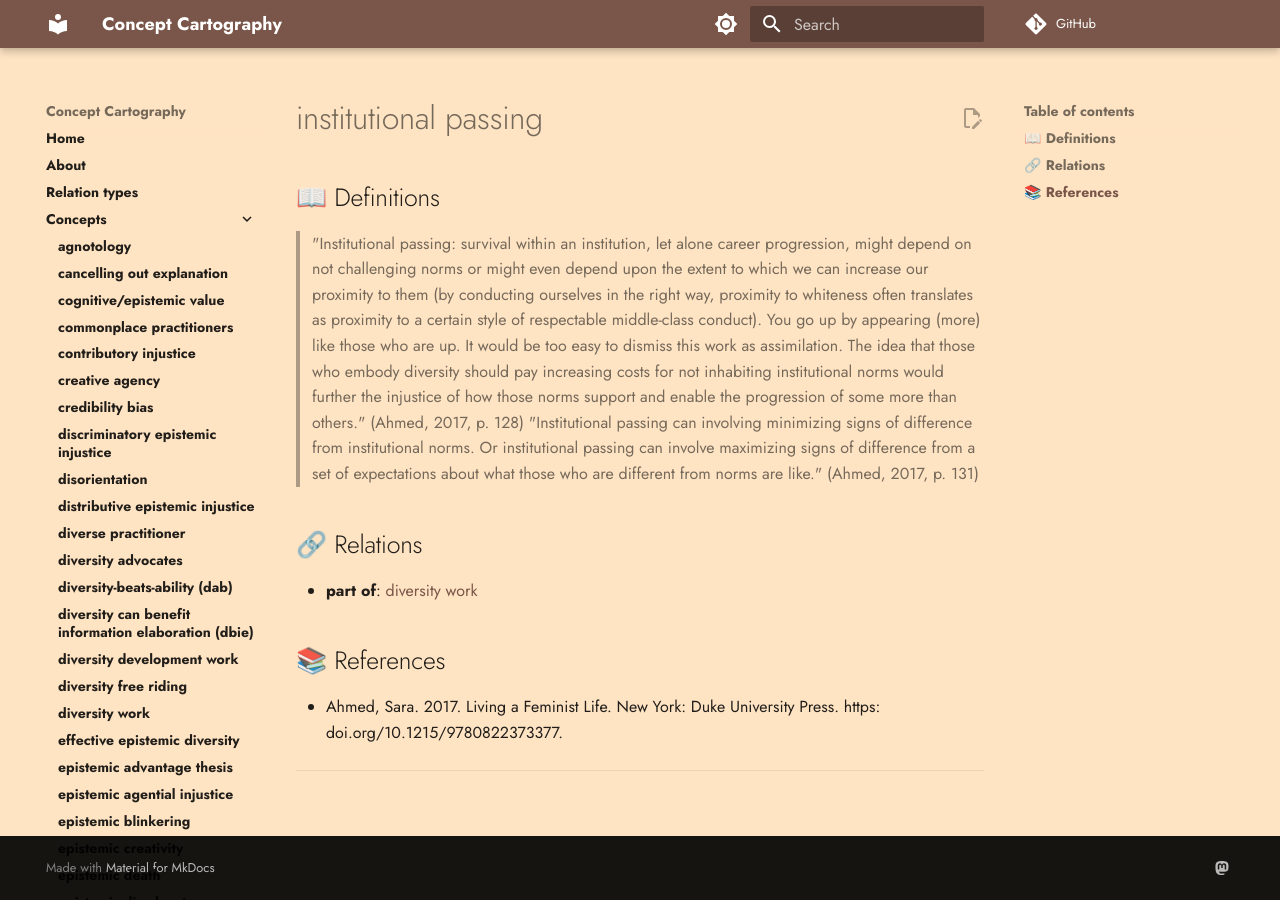
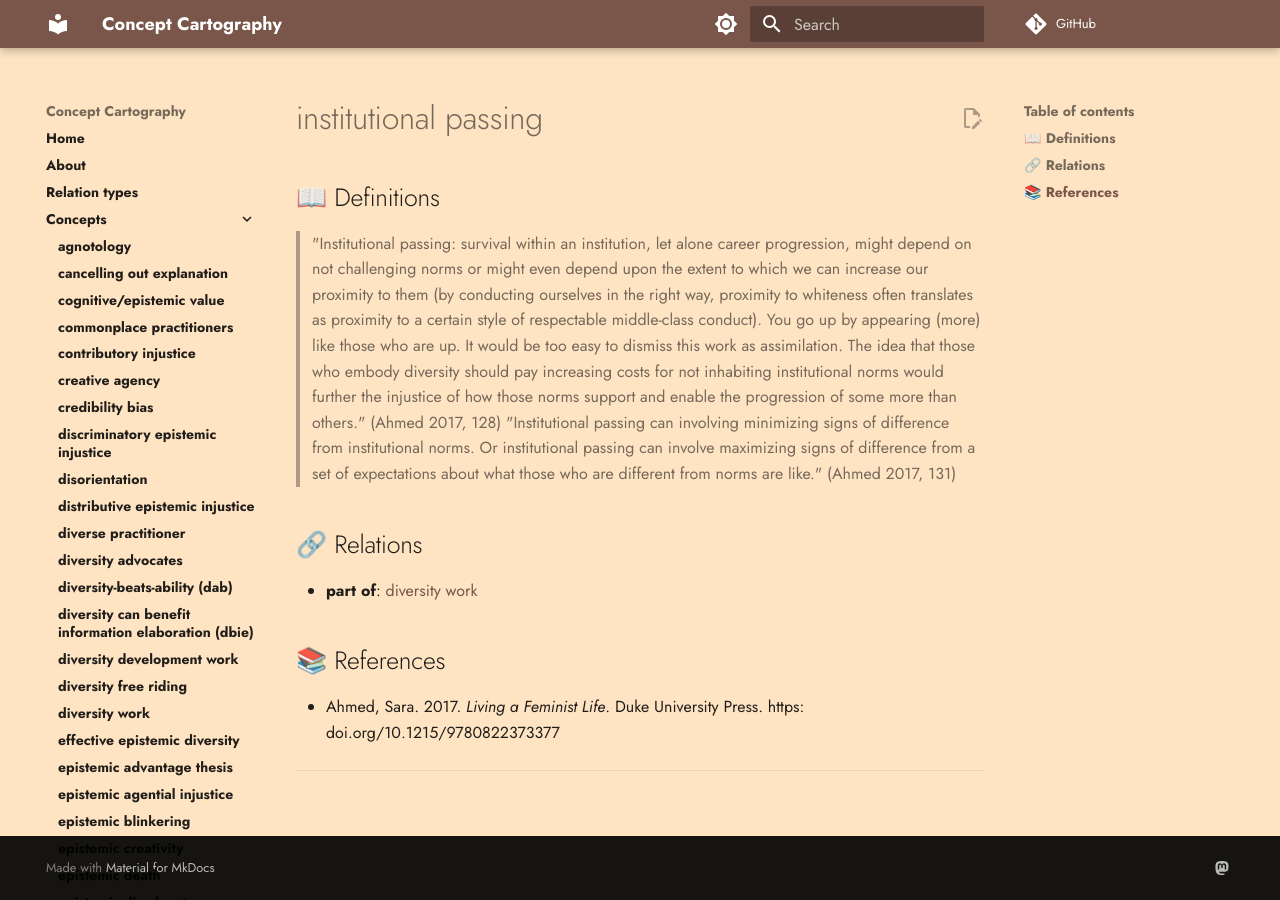
Before and after one commit to conceptcartography/conceptcartography, an MkDocs documentation site: the page built from docs/concepts/institutional-passing.md, in a window 1280 px wide. Built offline with MkDocs 1.6.1 and Material for MkDocs 9.7.7, drawn with Linux system fonts in a browser that asks for light colours; comment, search, counter and statistics services are not loaded; the version menu is left out.

Commit message:
Update reference format

```diff
--- a/docs/concepts/institutional-passing.md
+++ b/docs/concepts/institutional-passing.md
@@ -2,7 +2,8 @@
 
 ## 📖 Definitions
 
-> "Institutional passing: survival within an institution, let alone career progression, might depend on not challenging norms or might even depend upon the extent to which we can increase our proximity to them (by conducting ourselves in the right way, proximity to whiteness often translates as proximity to a certain style of respectable middle-class conduct). You go up by appearing (more) like those who are up. It would be too easy to dismiss this work as assimilation. The idea that those who embody diversity should pay increasing costs for not inhabiting institutional norms would further the injustice of how those norms support and enable the progression of some more than others." (Ahmed, 2017, p. 128) "Institutional passing can involving minimizing signs of difference from institutional norms. Or institutional passing can involve maximizing signs of difference from a set of expectations about what those who are different from norms are like." (Ahmed, 2017, p. 131)
+> "Institutional passing: survival within an institution, let alone career progression, might depend on not challenging norms or might even depend upon the extent to which we can increase our proximity to them (by conducting ourselves in the right way, proximity to whiteness often translates as proximity to a certain style of respectable middle-class conduct). You go up by appearing (more) like those who are up. It would be too easy to dismiss this work as assimilation. The idea that those who embody diversity should pay increasing costs for not inhabiting institutional norms would further the injustice of how those norms support and enable the progression of some more than others." (Ahmed 2017, 128)
+> "Institutional passing can involving minimizing signs of difference from institutional norms. Or institutional passing can involve maximizing signs of difference from a set of expectations about what those who are different from norms are like." (Ahmed 2017, 131)
 
 ## 🔗 Relations
 
@@ -10,7 +11,7 @@
 
 ## 📚 References
 
-- Ahmed, Sara. 2017. Living a Feminist Life. New York: Duke University Press. https: doi.org/10.1215/9780822373377.
+- Ahmed, Sara. 2017. _Living a Feminist Life_. Duke University Press. https: doi.org/10.1215/9780822373377
 
 ---
 
```
